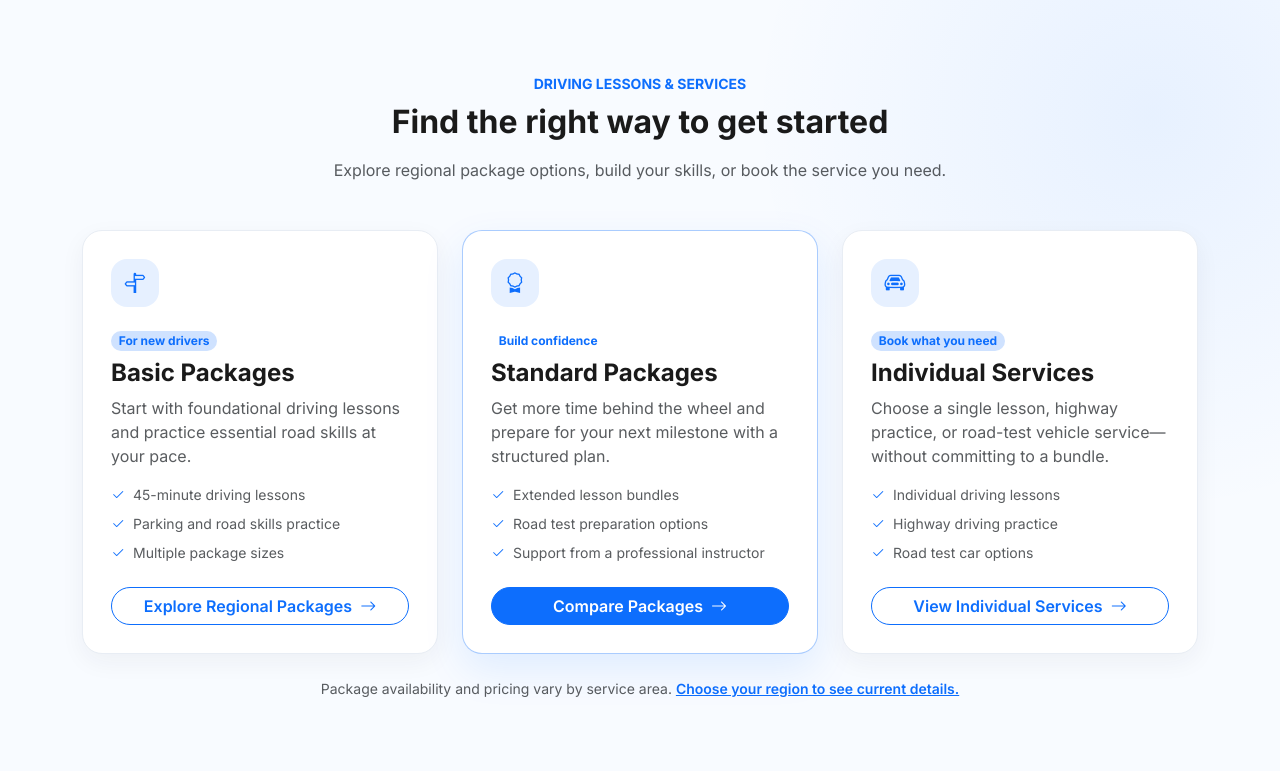
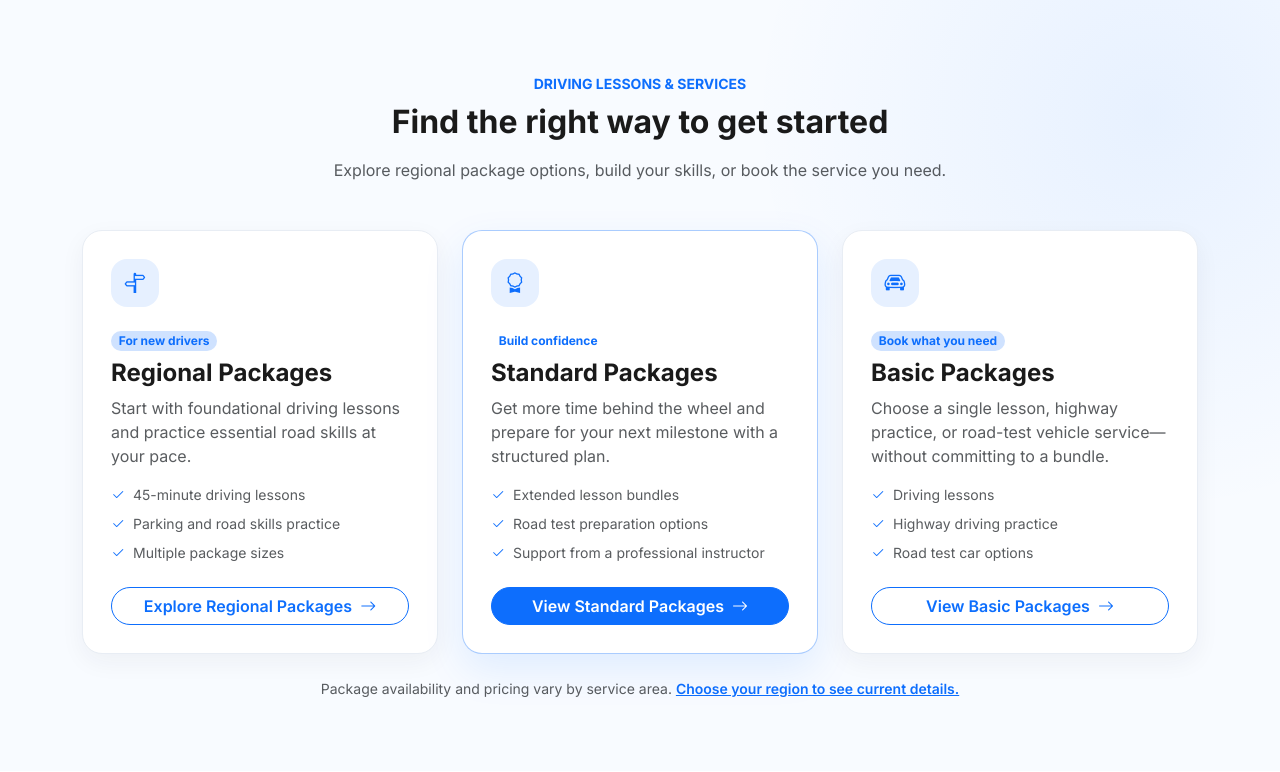
Before and after one commit to Tanvir-Ahmed-Apu/sk-driving-school, a PHP site: page / in a window 1280 px wide. Shown: the part 1628-2400 px from the top of the page. Run offline with PHP 8.4, Linux system fonts and the light colour scheme; some libraries are stand-ins or nearby versions.

Commit message:
refactor index and packages

```diff
--- a/index.php
+++ b/index.php
@@ -201,14 +201,14 @@ require_once 'includes/header.php';
                 <article class="home-package-card h-100">
                     <span class="home-feature-icon"><i class="bi bi-signpost-split" aria-hidden="true"></i></span>
                     <span class="badge bg-primary-subtle text-primary rounded-pill mt-4 mb-2 align-self-start">For new drivers</span>
-                    <h3 class="h4 fw-bold">Basic Packages</h3>
+                    <h3 class="h4 fw-bold">Regional Packages</h3>
                     <p class="text-muted">Start with foundational driving lessons and practice essential road skills at your pace.</p>
                     <ul class="list-unstyled small text-muted mb-4">
                         <li class="mb-2"><i class="bi bi-check2 text-primary me-2" aria-hidden="true"></i>45-minute driving lessons</li>
                         <li class="mb-2"><i class="bi bi-check2 text-primary me-2" aria-hidden="true"></i>Parking and road skills practice</li>
                         <li><i class="bi bi-check2 text-primary me-2" aria-hidden="true"></i>Multiple package sizes</li>
                     </ul>
-                    <a href="packages" class="btn btn-outline-primary rounded-pill fw-semibold mt-auto">Explore Regional Packages <i class="bi bi-arrow-right ms-1" aria-hidden="true"></i></a>
+                    <a href="packages?tab=regional" class="btn btn-outline-primary rounded-pill fw-semibold mt-auto">Explore Regional Packages <i class="bi bi-arrow-right ms-1" aria-hidden="true"></i></a>
                 </article>
             </div>
             <div class="col-md-6 col-lg-4">
@@ -222,21 +222,21 @@ require_once 'includes/header.php';
                         <li class="mb-2"><i class="bi bi-check2 text-primary me-2" aria-hidden="true"></i>Road test preparation options</li>
                         <li><i class="bi bi-check2 text-primary me-2" aria-hidden="true"></i>Support from a professional instructor</li>
                     </ul>
-                    <a href="packages" class="btn btn-primary rounded-pill fw-semibold mt-auto">Compare Packages <i class="bi bi-arrow-right ms-1" aria-hidden="true"></i></a>
+                    <a href="packages?tab=standard" class="btn btn-primary rounded-pill fw-semibold mt-auto">View Standard Packages <i class="bi bi-arrow-right ms-1" aria-hidden="true"></i></a>
                 </article>
             </div>
             <div class="col-md-6 col-lg-4">
                 <article class="home-package-card h-100">
                     <span class="home-feature-icon"><i class="bi bi-car-front" aria-hidden="true"></i></span>
                     <span class="badge bg-primary-subtle text-primary rounded-pill mt-4 mb-2 align-self-start">Book what you need</span>
-                    <h3 class="h4 fw-bold">Individual Services</h3>
+                    <h3 class="h4 fw-bold">Basic Packages</h3>
                     <p class="text-muted">Choose a single lesson, highway practice, or road-test vehicle service—without committing to a bundle.</p>
                     <ul class="list-unstyled small text-muted mb-4">
-                        <li class="mb-2"><i class="bi bi-check2 text-primary me-2" aria-hidden="true"></i>Individual driving lessons</li>
+                        <li class="mb-2"><i class="bi bi-check2 text-primary me-2" aria-hidden="true"></i>Driving lessons</li>
                         <li class="mb-2"><i class="bi bi-check2 text-primary me-2" aria-hidden="true"></i>Highway driving practice</li>
                         <li><i class="bi bi-check2 text-primary me-2" aria-hidden="true"></i>Road test car options</li>
                     </ul>
-                    <a href="packages" class="btn btn-outline-primary rounded-pill fw-semibold mt-auto">View Individual Services <i class="bi bi-arrow-right ms-1" aria-hidden="true"></i></a>
+                    <a href="packages?tab=basic" class="btn btn-outline-primary rounded-pill fw-semibold mt-auto">View Basic Packages <i class="bi bi-arrow-right ms-1" aria-hidden="true"></i></a>
                 </article>
             </div>
         </div>
```
Also changed, not shown: packages.php (+22 -12 lines), admin/_footer.php (deleted).
